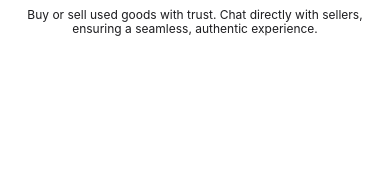
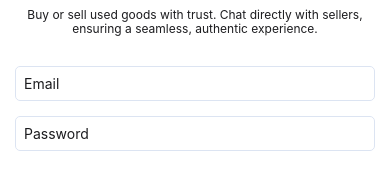
Before and after one commit to myjhye/secondhand-client, a React Native app: screen / in a window 390 px wide. Shown: the part 310-500 px from the top of the page. Built offline with nearby package versions, Linux system fonts and the light colour scheme.

Commit message:
feat: Add Input Field

```diff
--- a/App.tsx
+++ b/App.tsx
@@ -1,4 +1,4 @@
-import { Platform, SafeAreaView, StyleSheet, StatusBar, View } from "react-native";
+import { StyleSheet, View } from "react-native";
 import SignIn from "@views/SignIn";
 
 export default function App() {
--- /dev/null
+++ b/app/ui/FormInput.tsx
@@ -0,0 +1,45 @@
+import colors from "@utils/colors";
+import { useState } from "react";
+import { StyleSheet, TextInput, TextInputProps } from "react-native";
+
+interface Props extends TextInputProps {}
+
+export default function FormInput(props: Props) {
+
+    const [isFocused, setIsFocused] = useState(false);
+
+    return (
+        <TextInput
+            style={[
+                styles.input,
+                isFocused ? styles.borderActive : styles.borderDeActive,
+            ]}
+            placeholderTextColor={colors.primary}
+            onFocus={() => {
+                setIsFocused(true);
+            }}
+            onBlur={() => {
+                setIsFocused(false);
+            }}
+            {...props}
+        />
+
+    )
+}
+
+const styles = StyleSheet.create({
+    input: {
+        width: "100%",
+        padding: 8,
+        borderRadius: 5,
+        marginBottom: 15,
+    },
+    borderDeActive: {
+        borderWidth: 1,
+        borderColor: colors.deActive
+    },
+    borderActive: {
+        borderWidth: 1,
+        borderColor: colors.primary
+    },
+});
--- a/app/views/SignIn.tsx
+++ b/app/views/SignIn.tsx
@@ -1,4 +1,5 @@
 import CustomKeyAvoidingView from "@ui/CustomKeyAvoidingView";
+import FormInput from "@ui/FormInput";
 import WelcomeHeader from "@ui/WelcomeHeader";
 import { View, StyleSheet } from "react-native";
 
@@ -7,6 +8,18 @@ export default function SignIn() {
         <CustomKeyAvoidingView>
             <View style={styles.innerContainer}>
                 <WelcomeHeader />
+
+                <View style={styles.formContainer}>
+                    <FormInput
+                        placeholder="Email"
+                        keyboardType="email-address"
+                        autoCapitalize="none" // 첫 글자 자동 대문자 변환 막기
+                    />
+                    <FormInput
+                        placeholder="Password"
+                        secureTextEntry // 입력값 숨기기
+                    />
+                </View>
             </View>
         </CustomKeyAvoidingView>
     )
```
